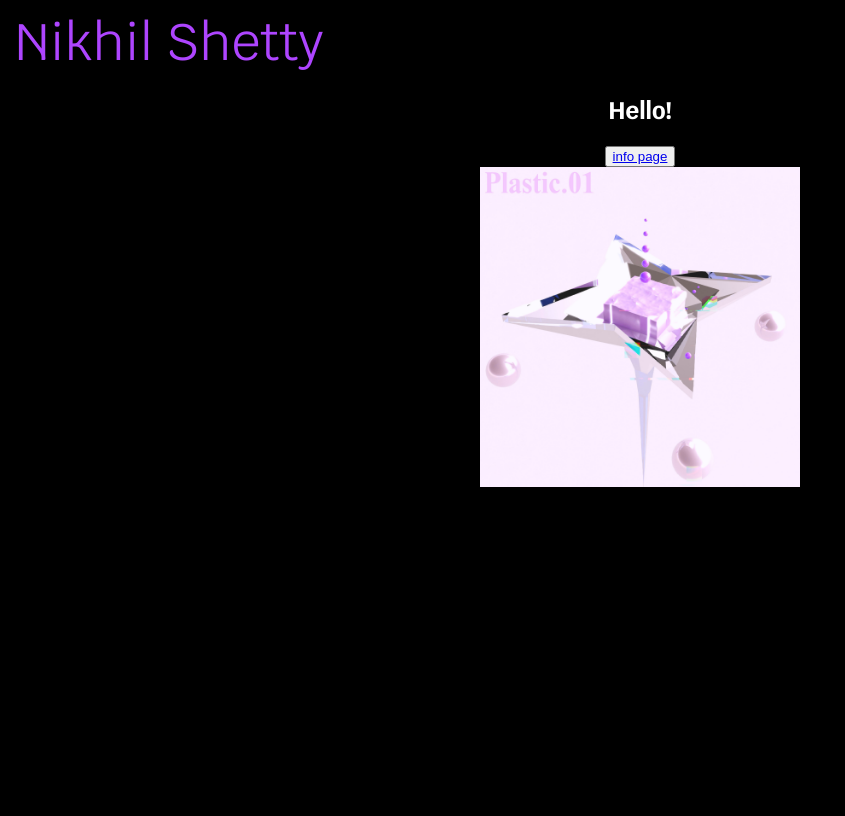
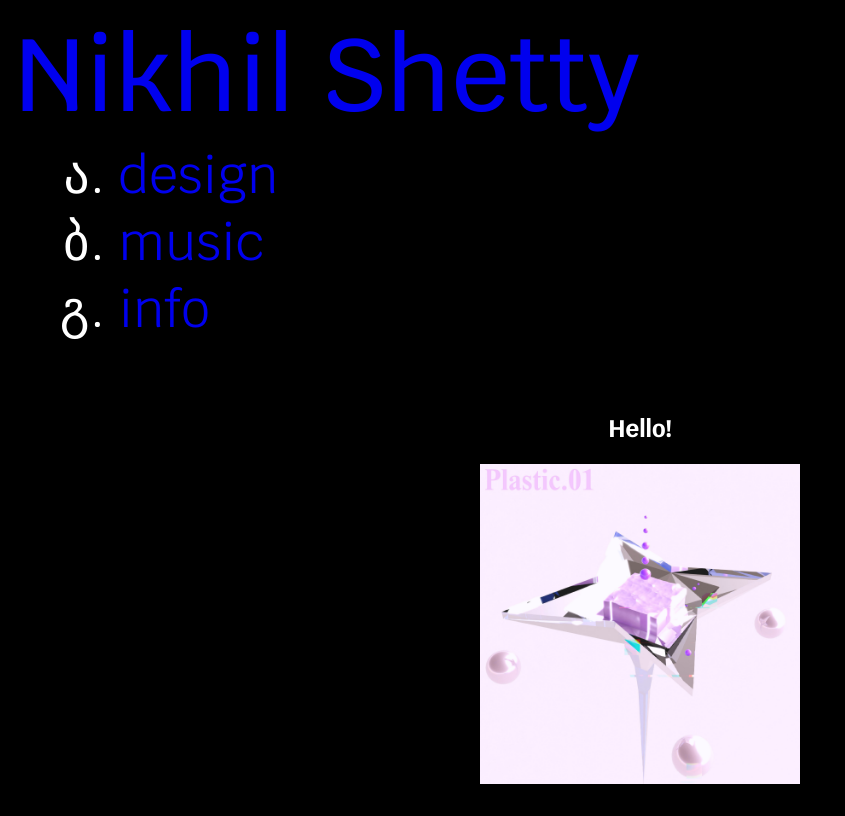
Before and after one commit to Nikhil-S98/portfolio, a website built with Vite: page index.html in a window 1280 px wide. Shown: the whole page, without its empty margins (0-845 px from the left). Built offline with nearby package versions, Linux system fonts and the light colour scheme; what @barba/core would draw is missing.

Commit message:
Created navbar and hover transitions

```diff
--- a/index.html
+++ b/index.html
@@ -15,12 +15,18 @@
 
   <body data-barba="wrapper">
     <header>
-      <div id="name"><a id="nameLink" href="/index.html">Nikhil Shetty</a></h1>
+      <div id="name"><a id="nameLink" href="/index.html">Nikhil Shetty</a></div>
+      <nav>
+        <ul>
+          <li><a href="/html/design.html">design</a></li>
+          <li><a href="/html/music.html">music</a></li>
+          <li><a href="/html/info.html">info</a></li>
+        </ul>
+      </nav>
     </header>
 
     <main data-barba="container" data-barba-namespace="home">
       <h2>Hello!</h2>
-      <button><a href="./html/info.html">info page</a></button>
       <img src="./assets/plastic_01.JPG" alt="Plastic.01 Cover" />
     </main>
 
--- a/style/style.scss
+++ b/style/style.scss
@@ -5,19 +5,47 @@ body {
   height: 100vh;
 }
 
-#name {
+header {
+  margin-left: 0.5vw;
+}
+
+nav {
   font-size: 4vw;
-  margin-left: 0.5vw;
+}
 
-  #nameLink {
-    color: rgb(174, 69, 255);
+ul {
+  list-style-type: georgian;
+  margin-left: 5vw;
+  margin-top: 0;
+}
+
+li {
+  a {
     text-decoration: none;
-
     transition: color 0.5s, text-shadow 0.5s;
 
     &:hover {
-      color: rgb(212, 155, 255);
-      text-shadow: 0 0 5px rgba(255, 255, 255, 0.179);
+      color: rgb(171, 61, 255);
+      text-shadow: 0 0 5px rgba(255, 255, 255, 0.32);
+    }
+  }
+}
+
+a:visited {
+  color: white;
+}
+
+#name {
+  font-size: 8vw;
+  font-weight: 500;
+
+  #nameLink {
+    text-decoration: none;
+    transition: color 0.5s, text-shadow 0.5s;
+
+    &:hover {
+      color: rgb(171, 61, 255);
+      text-shadow: 0 0 5px rgba(255, 255, 255, 0.32);
     }
   }
 }
```
Also changed, not shown: html/design.html (added, +19 -0 lines), html/music.html (added, +19 -0 lines).
